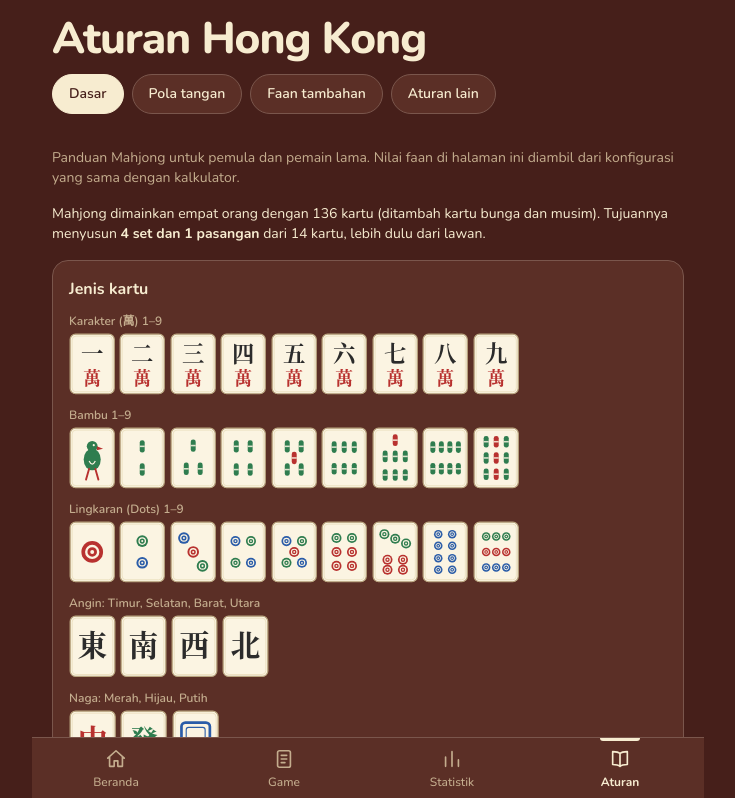
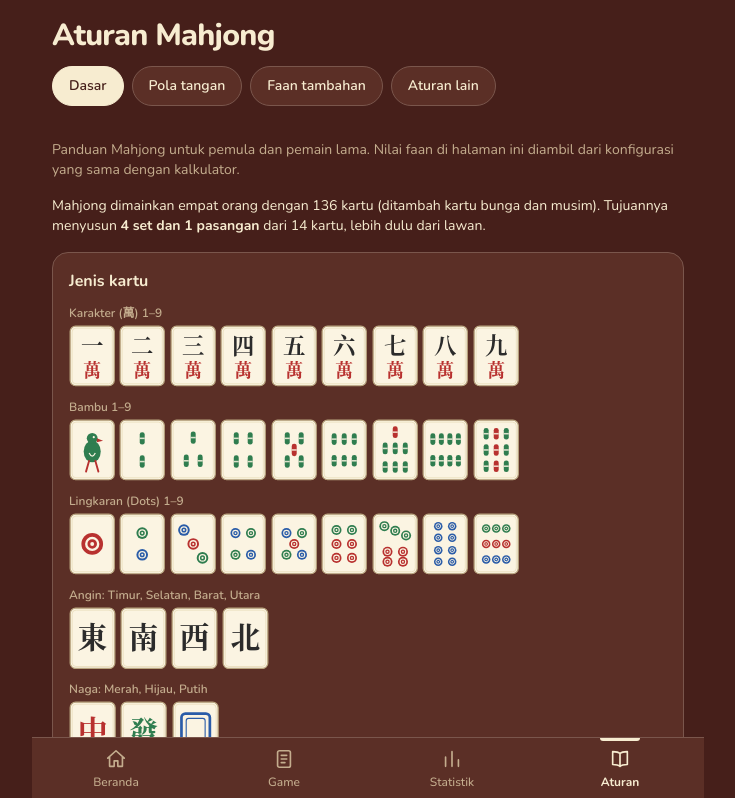
Before and after one commit to giselajnfr/lucky-cat, a Next.js app: page /guidebook in a window 1280 px wide. Shown: the top 798 px of the page, without its empty margins (272-1007 px from the left). Built offline with nearby package versions, Linux system fonts and the light colour scheme.

Commit message:
Update page.tsx

```diff
--- a/app/(app)/guidebook/page.tsx
+++ b/app/(app)/guidebook/page.tsx
@@ -99,7 +99,7 @@ export default function Page() {
   const rs = getRuleset();   // the full rule set (New 18 = superset); each rule is labelled with where it comes from
   const pattern = rs.scoringRules.filter((r) => r.category === "pattern" && r.enabled);
   const additional = rs.scoringRules.filter((r) => r.category === "additional" && r.enabled);
-  const header = <h1 className="text-[2.75rem] font-extrabold leading-[1.05] tracking-tight text-cream">Aturan Hong Kong</h1>;
+  const header = <h1 className="text-[1.9rem] font-extrabold leading-tight">Aturan Mahjong</h1>;
   return (
     <main>
       <StickyTabs header={header} tabs={[
```
